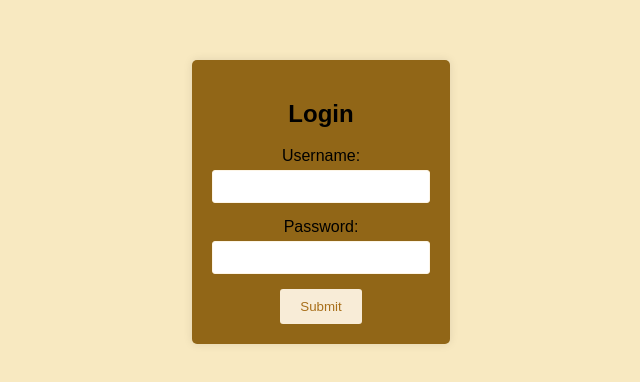
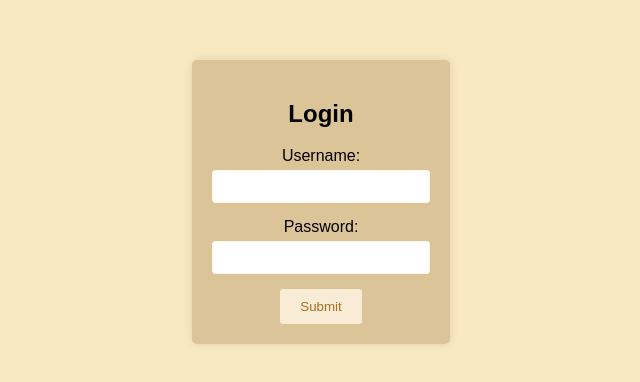
Before and after one commit to Abdullah-Nader/check_repository1, a plain HTML site: page index.html in a window 1280 px wide. Shown: the part 198-580 px from the top of the page, without its empty margins (319-959 px from the left). Drawn offline with Linux system fonts and the light colour scheme.

Commit message:
Update index.html

```diff
--- a/index.html
+++ b/index.html
@@ -17,7 +17,7 @@ body {
 }
 
 .login-container {
-  background-color: #916617;
+  background-color: #dbc498;
   padding: 20px;
   border-radius: 5px;
   box-shadow: 0 0 10px rgba(0, 0, 0, 0.1);
```
